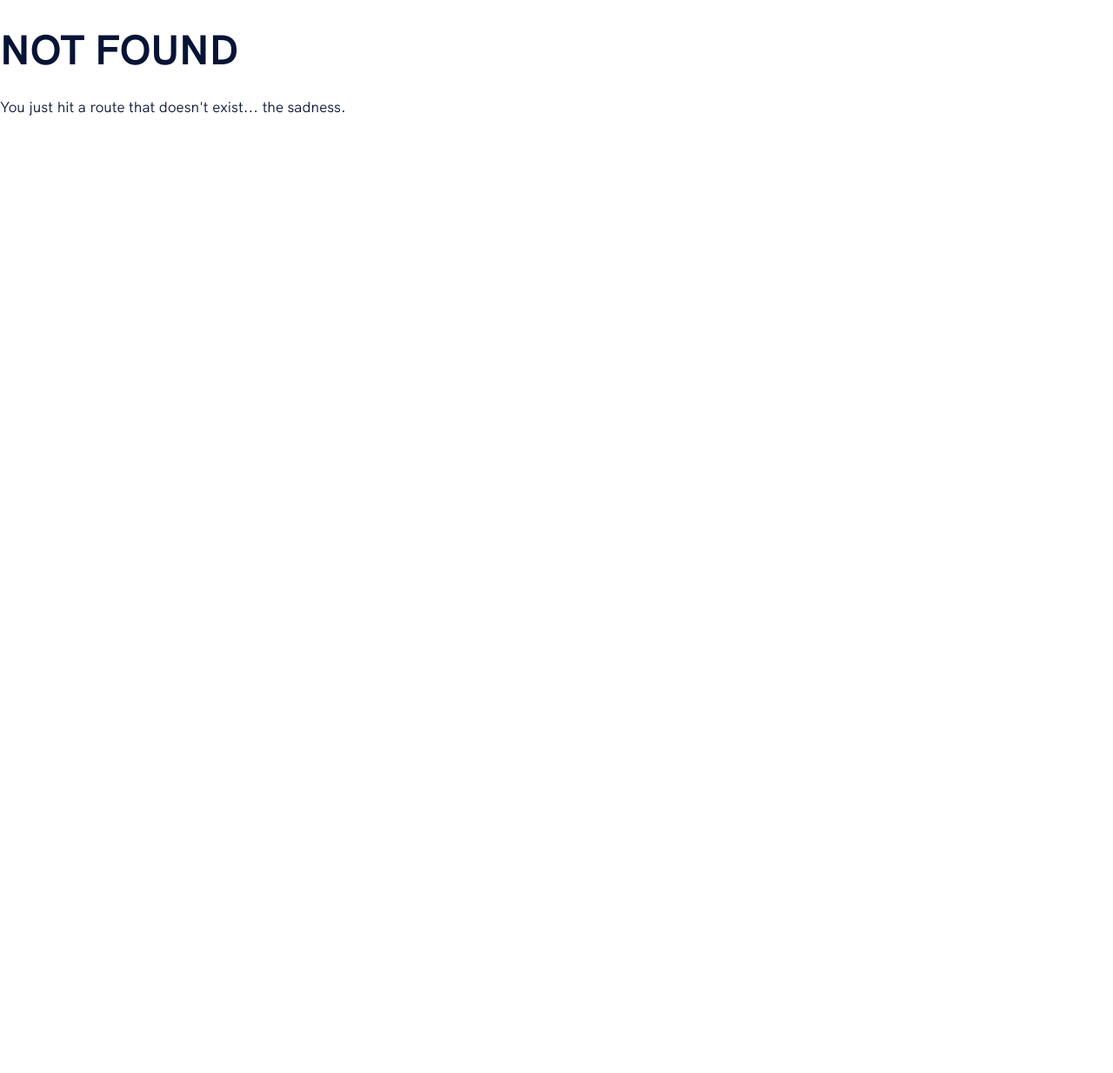
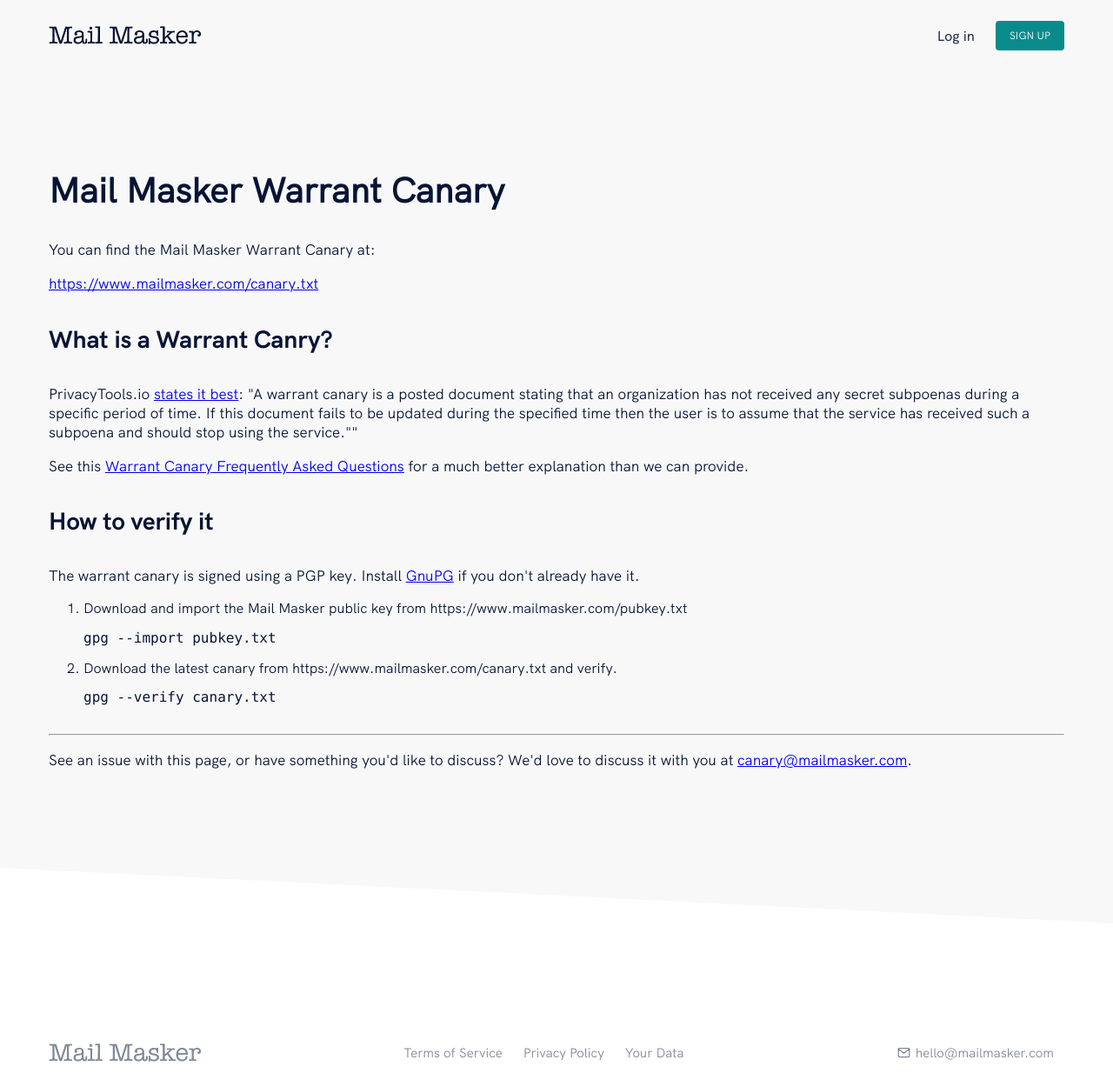
Before and after one commit to MailMasker/marketing-website, a Gatsby site: page /warrant-canary in a window 1280 px wide. Before the commit this address had no page. Shown: the whole page at 87% size. Before the commit the page ends 800 px from the top, so only its background shows below. Built offline with nearby package versions, Linux system fonts and the light colour scheme; Gatsby itself is replaced by a stand-in of ours.

Commit message:
add Warrant Canary and surrounding tooling

```diff
--- /dev/null
+++ b/canary-tools/message-to-sign.txt
@@ -0,0 +1,5 @@
+As of 2020-06-18 no warrants have ever been served to Dewpoint Solutions or Dewpoint Solutions employees. No searches or seizures of any kind have ever been performed on Dewpoint Solutions assets. Dewpoint Solutions has no direct or indirect knowledge of any backdoors, or potential backdoors in our servers or network and Dewpoint Solutions has not received any requests to implement a backdoor. Dewpoint Solutions has never disclosed any user communications to any third party.
+
+A front page story right now on wsj.com (to prove that this hasn't been generated before the date specified):
+Trump’s Bid to End DACA Blocked by Supreme Court
+https://www.wsj.com/articles/supreme-court-blocks-trump-cancellation-of-daca-immigration-program-11592489280?mod=hp_lead_pos1
--- a/src/components/sections/footer.js
+++ b/src/components/sections/footer.js
@@ -181,7 +181,7 @@
   color: ${props => props.theme.color.primary};
   ul {
     list-style: none;
-    margin: 16px 0;
+    margin: 0;
     padding: 0;
     color: ${props => props.theme.color.black.regular};
     li {
@@ -189,6 +189,7 @@
       margin-bottom: 12px;
       font-family: ${props => props.theme.font.normal};
       font-size: 15px;
+      margin: 0;
       a {
         display: flex;
         align-items: center;
--- a/src/pages/data.jsx
+++ b/src/pages/data.jsx
@@ -1,6 +1,7 @@
 import { Container } from "../components/global"
 import Footer from "../components/sections/footer"
 import Layout from "../components/common/layout/layout"
+import { Link } from "gatsby"
 import Navigation from "../components/common/navigation/navigation"
 import React from "react"
 import SEO from "../components/common/layout/seo"
@@ -137,15 +138,8 @@
             "Five Eyes" country
           </a>{" "}
           with a history of mass government surveillance. For this reason, we
-          have a{" "}
-          <a
-            href="https://www.mailmasker.com/warrant-canary/"
-            target="_blank"
-            rel="noopener noreferrer"
-          >
-            Warrant Canary
-          </a>{" "}
-          page that is updated monthly.{" "}
+          have a <Link to="warrant-canary">Warrant Canary</Link> page that is
+          updated monthly.{" "}
           <a
             href="https://www.eff.org/deeplinks/2014/04/warrant-canary-faq"
             target="_blank"
@@ -153,6 +147,7 @@
           >
             More info on Warrant Canaries
           </a>
+          .
         </p>
         <hr style={{ marginTop: "32px" }} />
         <p>
--- /dev/null
+++ b/src/pages/warrant-canary.jsx
@@ -0,0 +1,100 @@
+import { Container } from "../components/global"
+import Footer from "../components/sections/footer"
+import Layout from "../components/common/layout/layout"
+import Navigation from "../components/common/navigation/navigation"
+import React from "react"
+import SEO from "../components/common/layout/seo"
+import styled from "styled-components"
+
+const WarantCanaryPage = () => (
+  <Layout>
+    <SEO title="Your Data" />
+    <Navigation />
+    <WarrantCanaryWrapper>
+      <Container>
+        <h2>Mail Masker Warrant Canary</h2>
+        <p>You can find the Mail Masker Warrant Canary at:</p>
+        <p>
+          <a
+            href="https://www.mailmasker.com/canary.txt"
+            target="_blank"
+            rel="noopener noreferrer"
+          >
+            https://www.mailmasker.com/canary.txt
+          </a>
+        </p>
+        <h4>What is a Warrant Canry?</h4>
+        <p>
+          PrivacyTools.io{" "}
+          <a
+            href="https://www.privacytools.io/providers/#wc"
+            target="_blank"
+            rel="noopener noreferrer"
+          >
+            states it best
+          </a>
+          : "A warrant canary is a posted document stating that an organization
+          has not received any secret subpoenas during a specific period of
+          time. If this document fails to be updated during the specified time
+          then the user is to assume that the service has received such a
+          subpoena and should stop using the service.""
+        </p>
+        <p>
+          See this{" "}
+          <a
+            href="https://www.eff.org/deeplinks/2014/04/warrant-canary-faq"
+            target="_blank"
+            rel="noopener noreferrer"
+          >
+            Warrant Canary Frequently Asked Questions
+          </a>{" "}
+          for a much better explanation than we can provide.
+        </p>
+        <h4>How to verify it</h4>
+        <p>
+          The warrant canary is signed using a PGP key. Install{" "}
+          <a
+            href="https://www.gnupg.org/"
+            target="_blank"
+            rel="noopener noreferrer"
+          >
+            GnuPG
+          </a>{" "}
+          if you don't already have it.
+        </p>
+        <ol>
+          <li>
+            Download and import the Mail Masker public key from
+            https://www.mailmasker.com/pubkey.txt
+            <br />
+            <pre>gpg --import pubkey.txt</pre>
+          </li>
+          <li>
+            Download the latest canary from
+            https://www.mailmasker.com/canary.txt and verify.
+            <br />
+            <pre>gpg --verify canary.txt</pre>
+          </li>
+        </ol>
+        <hr style={{ marginTop: "32px" }} />
+        <p>
+          See an issue with this page, or have something you'd like to discuss?
+          We'd love to discuss it with you at{" "}
+          <a href="mailto:canary@mailmasker.com">canary@mailmasker.com</a>.
+        </p>
+      </Container>
+    </WarrantCanaryWrapper>
+    <Footer />
+  </Layout>
+)
+
+export default WarantCanaryPage
+
+const WarrantCanaryWrapper = styled.div`
+  background-color: #f8f8f8;
+  padding: 160px 0 160px 0;
+  position: relative;
+  clip-path: polygon(0 0, 100% 0, 100% 100%, 0 calc(100% - 5vw));
+  @media (max-width: ${props => props.theme.screen.md}) {
+  }
+`
```
Also changed, not shown: canary-tools/header.txt (added, +11 -0 lines), static/canary.txt (added, +36 -0 lines), static/pubkey.txt (added, +52 -0 lines), 2 other files.
